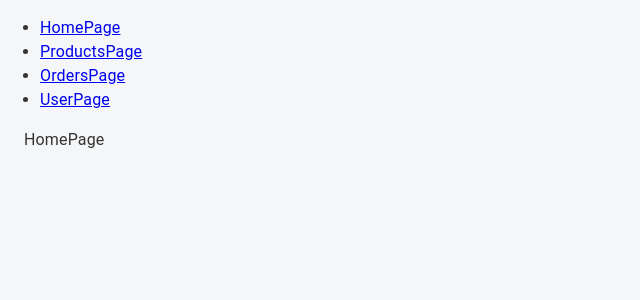
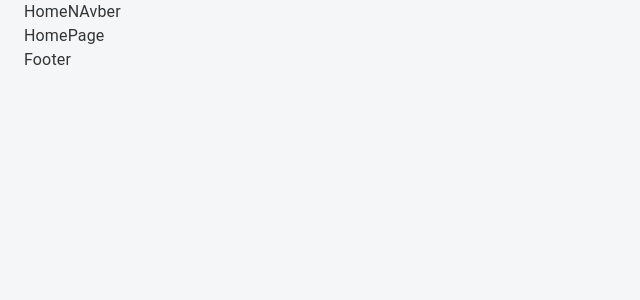
Before and after one commit to kaziyevshohrux/burak-react, a React (Create React App) app: page / in a window 1280 px wide. Shown: the top 300 px of the page, without its empty margins (0-640 px from the left). Built offline with nearby package versions, Linux system fonts and the light colour scheme.

Commit message:
feat: organize footer and header components

```diff
--- a/package.json
+++ b/package.json
@@ -13,7 +13,7 @@
     "react": "^18.2.0",
     "react-dom": "^18.0.0",
     "react-redux": "^8.1.3",
-    "react-router-dom": "^5.1.9",
+    "react-router-dom": "5.3.4",
     "react-scripts": "5.0.0",
     "typescript": "^4.9.5",
     "web-vitals": "^2.1.4"
@@ -23,7 +23,7 @@
     "@types/node": "^17.0.45",
     "@types/react": "^18.2.48",
     "@types/react-dom": "^18.2.18",
-    "@types/react-router-dom": "^5.3.3"
+    "@types/react-router-dom": "5.3.3"
   },
   "scripts": {
     "start": "react-scripts start",
--- a/src/app/App.tsx
+++ b/src/app/App.tsx
@@ -1,33 +1,33 @@
 import React from 'react';
 
 import '../css/app.css';
-import { Router, Switch , Route , Link , } from 'react-router-dom';
+import {
+
+  Route,
+  Switch,
+  useLocation,
+
+} from "react-router-dom";
 import { HomePage } from './screens/homePage';
 import { ProductsPage } from './screens/productsPage';
 import { UsersPage } from './screens/userPage';
 import { OrdersPage } from './screens/ordersPage';
+import { OtherNavbar } from './components/header/OtherNavbar';
+import { HomeNavbar } from './components/header/HomeNavbar';
+import { Footer } from './components/footer';
+
 
 function App() {
+
+const location = useLocation()
+
   return (
-      <div>
-        <nav>
-          <ul>
-             <li>
-              <Link to="/">HomePage</Link>
-            </li>
-            <li>
-              <Link to="/products">ProductsPage</Link>
-            </li>
-            <li>
-              <Link to="/orders">OrdersPage</Link>
-            </li>
-            <li>
-              <Link to="/member-page">UserPage</Link>
-            </li>
-          </ul>
-        </nav>
-
+        <>
+        {location.pathname==="/" ? <HomeNavbar/> : <OtherNavbar/>}
         <Switch>
+           <Route path="/">
+            <HomePage />
+          </Route>
           <Route path="/products">
             <ProductsPage />
           </Route>
@@ -40,12 +40,11 @@ function App() {
           <Route path="/">
             <HomePage />
           </Route>
-        </Switch>
-      </div>
+          </Switch>
+          <Footer/>
 
-
-)
-
+        </>
+     )
 
 }
 export default App;
--- /dev/null
+++ b/src/app/components/footer/index.tsx
@@ -0,0 +1,5 @@
+import { Container } from "@mui/material";
+
+export function Footer(){
+    return <Container>Footer</Container>
+}
--- /dev/null
+++ b/src/app/components/header/HomeNavbar.tsx
@@ -0,0 +1,5 @@
+import { Container } from "@mui/material";
+
+export function HomeNavbar(){
+    return <Container>HomeNAvber</Container>
+}
--- /dev/null
+++ b/src/app/components/header/OtherNavbar.tsx
@@ -0,0 +1,5 @@
+import { Container } from "@mui/material";
+
+export function OtherNavbar(){
+    return <Container>OtherNavbar</Container>
+}
```
Also changed, not shown: 2 other files (tests, documents, lock files or other folders).
